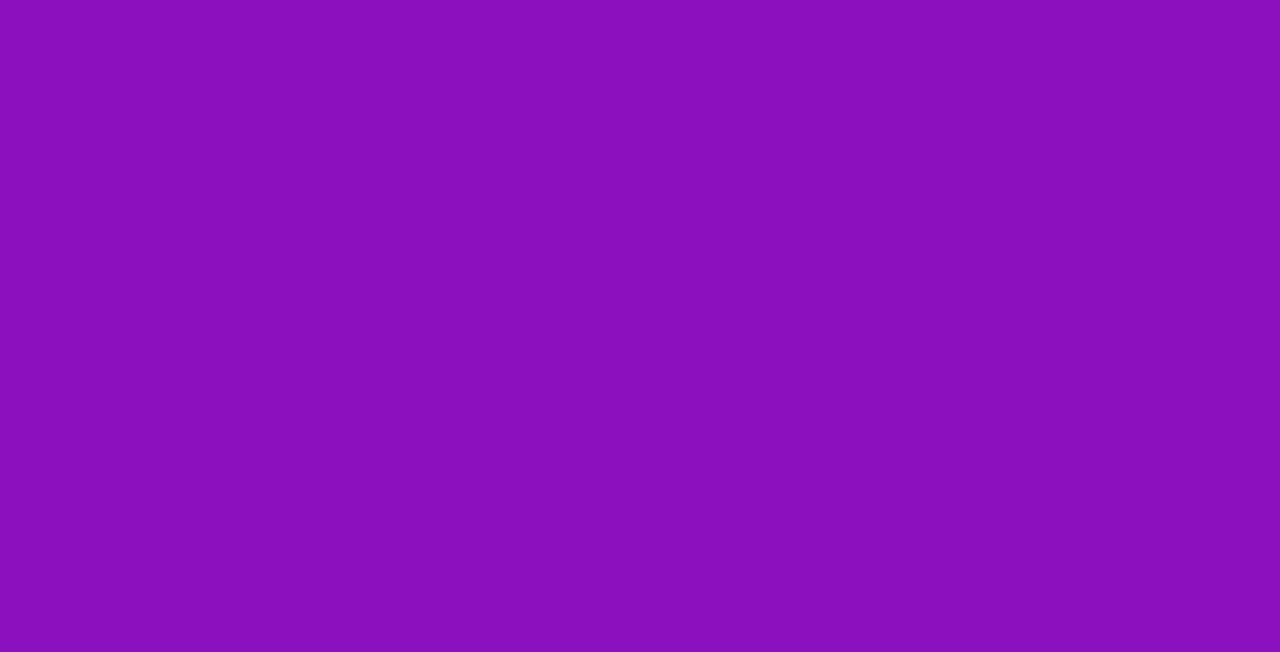
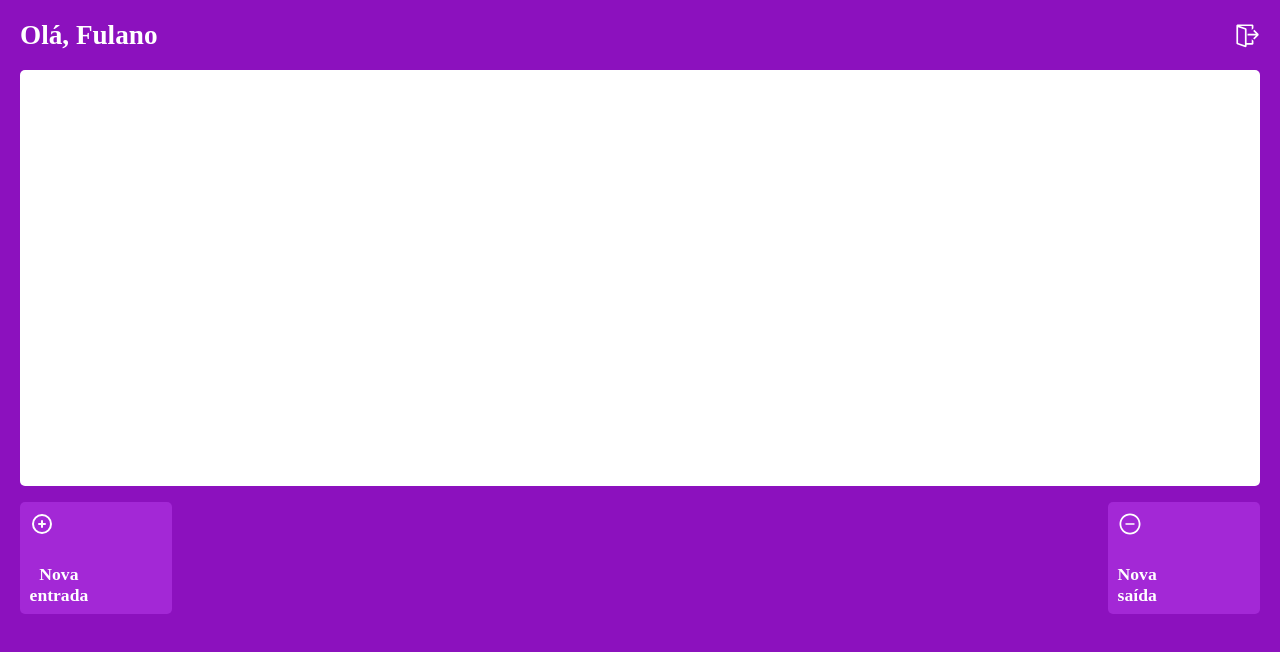
Before and after one commit to luguin444/My-Wallet-Front-React, a React app: page / in a window 1280 px wide. Shown: the top 652 px of the page. Built offline with nearby package versions, Linux system fonts and the light colour scheme; a web font is replaced by a local one.

Commit message:
Layout CashFlow and In Out Pages

```diff
--- a/package.json
+++ b/package.json
@@ -17,6 +17,7 @@
     "babel-loader": "^8.2.2",
     "react": "^17.0.1",
     "react-dom": "^17.0.1",
+    "react-icons": "^4.1.0",
     "react-router-dom": "^5.2.0",
     "styled-components": "^5.2.1",
     "webpack": "^5.9.0",
--- a/src/App.js
+++ b/src/App.js
@@ -1,19 +1,28 @@
 import React, {useState} from 'react'
-import { BrowserRouter as Router, Switch, Route, Link} from "react-router-dom";
+import { BrowserRouter as Router, Switch, Route} from "react-router-dom";
+
 import GlobalStyle from './assets/styles/global.js';
 import SignUpPage from './pages/SignUpPage'
 import SignInPage from './pages/SignInPage'
+import Home from './pages/Home'
+import NewData from './pages/NewData'
+
+import {UserProvider} from './Contexts/UserContext'
 
 
 export default function App () {
 
     return (
+        <UserProvider>
             <Router >
                 <GlobalStyle />
                 <Switch>
                     <Route  path = '/sign-in' component = {SignInPage}/>
                     <Route  path = '/sign-up' component = {SignUpPage}/>
+                    <Route  path = '/newData/:type' component = {NewData}/>
+                    <Route  path = '/' component = {Home}/>
                 </Switch>
             </Router>
+        </UserProvider>
     );
 }
--- /dev/null
+++ b/src/Contexts/UserContext.js
@@ -0,0 +1,18 @@
+import React, {useState, createContext} from 'react'
+
+const UserContext = createContext();
+
+export default UserContext;
+
+export function UserProvider (props) {
+
+    const [user, setUser] = useState(null);
+
+    console.log(user);
+
+    return (
+        <UserContext.Provider value = {{user, setUser}}>
+            {props.children}
+        </UserContext.Provider>
+    );
+}
--- a/src/assets/styles/reset.js
+++ b/src/assets/styles/reset.js
@@ -134,4 +134,8 @@ export default css`
   * {
     box-sizing: border-box;
   }
+
+  a {
+    text-decoration: none;
+  }
 `;
--- a/src/components/ButtonBox.js
+++ b/src/components/ButtonBox.js
@@ -18,7 +18,7 @@ const StyledButton = styled.button`
     border-radius: 5px;
     width: 326px;
     height: 46px;
-    width: 84%;
+    width: 100%;
     outline: 0;
     border: 0;
     color: #FFF;
--- /dev/null
+++ b/src/components/ButtonBoxHome.js
@@ -0,0 +1,49 @@
+import React from 'react'
+import styled from 'styled-components'
+import { HiOutlinePlusCircle } from 'react-icons/hi'
+import { AiOutlineMinusCircle } from 'react-icons/ai'
+
+
+export default function ButtonBoxHome(props) {
+
+    const { type } = props;
+
+    return (
+        <StyledButton>
+            { type === "entrance" ?
+                <>
+                    <HiOutlinePlusCircle className = "icon" />
+                    <p>Nova <br /> entrada</p>
+                </> :
+                <>
+                    <AiOutlineMinusCircle className = "icon" />
+                    <p>Nova <br /> saída</p>
+                </>
+            }
+        </StyledButton>
+    );
+}
+
+const StyledButton = styled.button`
+    background: #A328D6;
+    border-radius: 5px;
+    margin-top: 1rem;
+    outline: 0;
+    border: 0;
+    color: #FFF;
+    font-family: Raleway;
+    font-weight: bold;
+    height: 7rem;
+    //flex-grow: 1; deu ruim as margens centrais ou laterais
+    width: 9.5rem;
+    padding: 0.6rem;
+    display: flex;
+    flex-direction: column;
+    justify-content: space-between;
+    font-size: 1.1rem;
+
+    .icon {
+        font-size: 1.5rem;
+    }
+
+`
--- /dev/null
+++ b/src/components/HeaderHome.js
@@ -0,0 +1,37 @@
+import React, { useContext } from 'react'
+import styled from 'styled-components'
+import { VscSignOut } from 'react-icons/vsc'
+
+import {Title} from '../pages/NewData';
+import UserContext from '../Contexts/UserContext';
+import { useHistory } from 'react-router-dom';
+
+export default function HeaderHome() {
+
+    const { user, setUser } = useContext(UserContext);
+    const history = useHistory();
+
+    function signOut() {
+        setUser(null);
+        history.push('/sign-in');
+    }
+
+    return (
+        <HeaderStyled>
+            {/* <Title>{`Olá, ${user.name}`}</Title> */}
+            <Title>{`Olá, Fulano`}</Title>
+            <VscSignOut className = 'icon' onClick = {signOut} />
+        </HeaderStyled>
+    );
+}
+
+const HeaderStyled = styled.header`
+    display: flex;
+    justify-content: space-between;
+
+    .icon {
+        color: #fff;
+        font-size: 1.7rem;
+        margin-top: 0.05rem;
+    }
+`
--- a/src/components/InputData.js
+++ b/src/components/InputData.js
@@ -20,7 +20,7 @@ const Input = styled.input`
     background: #FFFFFF;
     border-radius: 5px;
     height: 58px;
-    width: 84%;
+    width: 100%;
     outline: 0;
     border: 0;
     margin: 0.5rem 0;
@@ -28,7 +28,7 @@ const Input = styled.input`
     font-size: 1.4rem;
 
     &::placeholder {
-        color: #000;
+        color: #222;
         font-family: Raleway;
         font-style: normal;
         font-size: 1.35rem;
--- /dev/null
+++ b/src/pages/Home.js
@@ -0,0 +1,42 @@
+import React, {useState} from 'react'
+import styled from 'styled-components'
+import { Link } from "react-router-dom";
+
+import HeaderHome from '../components/HeaderHome';
+import ButtonBoxHome from '../components/ButtonBoxHome';
+
+export default function Home() {
+
+    return (
+      <WrapperPage>
+        <HeaderHome />
+        <CashFlow>
+
+        </CashFlow>
+        <ContainerButtons>
+            <Link to = 'newData/in' > <ButtonBoxHome type = "entrance"> </ButtonBoxHome> </Link>
+            <Link to = 'newData/out' > <ButtonBoxHome type = "out"></ButtonBoxHome> </Link>
+        </ContainerButtons>
+      </WrapperPage>
+    );
+}
+
+const WrapperPage = styled.div`
+    height: 100vh;
+    display: flex;
+    flex-direction: column;
+    padding: 1.25rem;
+`
+
+const CashFlow = styled.div`
+    width: 100%;
+    background-color: #FFF;
+    height: 26rem;
+    border-radius: 5px;
+`
+
+const ContainerButtons = styled.div`
+    width: 100%;
+    display: flex;
+    justify-content: space-between;
+`
--- /dev/null
+++ b/src/pages/NewData.js
@@ -0,0 +1,54 @@
+import React, {useState} from 'react'
+import styled from 'styled-components'
+import InputData from '../components/InputData'
+import ButtonBox from '../components/ButtonBox'
+import { useParams } from "react-router-dom";
+
+
+export default function NewData() {
+
+    const { type } = useParams();
+
+    const [value, setValue] = useState('');
+    const [description, setDescription] = useState('');
+
+    return (
+      <WrapperPage>
+            <Title>{type === "in" ? "Nova entrada": "Nova saída" }</Title>
+            <form>
+                <InputData
+                    placeholder = "Valor"
+                    onChange = {(e) => setValue(e.target.value)}
+                    value = {value}
+                    type = "number"
+                />
+                <InputData
+                    placeholder = "Descrição"
+                    onChange = {(e) => setDescription(e.target.value)}
+                    value = {description}
+                    type = "text"
+                />
+                <ButtonBox text = {type === "in" ? "Salvar entrada": "Salvar saída" } type = "submit"></ButtonBox>
+            </form>
+      </WrapperPage>
+    );
+}
+
+const WrapperPage = styled.div`
+    min-width: 100vw;
+    display: flex;
+    flex-direction: column;
+    align-items: start;
+    padding:1.5rem 1.3rem;
+`
+
+export const Title = styled.h1`
+    color: #FFF;
+    font-family: Raleway;
+    font-weight: bold;
+    font-size: 1.7rem;
+    line-height: 1.9rem;
+    margin: 0;
+    display: block;
+    margin-bottom: 1.25rem;
+`
--- a/src/pages/SignInPage.js
+++ b/src/pages/SignInPage.js
@@ -1,8 +1,10 @@
-import React, {useState} from 'react'
+import React, {useContext, useState} from 'react'
+import axios from 'axios'
 import { useHistory } from "react-router-dom";
 import InputData from '../components/InputData'
 import ButtonBox from '../components/ButtonBox'
 import { ContainerPage, H1, FormWrapper, Footer} from './SignUpPage'
+import UserContext from '../Contexts/UserContext'
 
 
 export default function SignInPage () {
@@ -11,13 +13,22 @@ export default function SignInPage () {
     const [password, setPassword] = useState('');
 
     const history = useHistory();
+    const {setUser} = useContext(UserContext);
 
     function sendindDataToServerLogIn(e) {
 
         e.preventDefault();
 
         const body = {email,password};
-        console.log(body);
+
+        const promise = axios.post('http://localhost:3000/api/sign-in', body);
+
+        promise.then(res => {
+            setUser(res.data);
+            history.push('/');
+        }).catch (e => {
+            console.log("Deu ruim o Sign in: error " + e.response.status);
+        })
     }
 
     return (
--- a/src/pages/SignUpPage.js
+++ b/src/pages/SignUpPage.js
@@ -1,6 +1,7 @@
 import React, {useState} from 'react'
 import { useHistory } from "react-router-dom";
 import styled from 'styled-components'
+import axios from 'axios';
 
 import InputData from '../components/InputData'
 import ButtonBox from '../components/ButtonBox'
@@ -18,9 +19,15 @@ export default function SignUpPage () {
     function persistUserDataInServer(e) {
 
         e.preventDefault();
+        const body = {name,email,password,confirmPassword};
 
-        const body = {name,email,password,confirmPassword};
-        console.log(body);
+        const promise = axios.post('http://localhost:3000/api/sign-up', body);
+
+        promise.then(res => {
+            history.push('/sign-in');
+        }).catch (e => {
+            console.log("Deu ruim o Sign up: error " + e.response.status);
+        })
     }
 
     return (
@@ -83,6 +90,7 @@ export const FormWrapper = styled.form`
     display: flex;
     flex-direction: column;
     align-items: center;
+    padding: 0 1.25rem;
 `
 
 export const Footer = styled.footer`
```
Also changed, not shown: 1 other file (tests, documents, lock files or other folders). Lines whose indentation alone changed are shown as unchanged.
